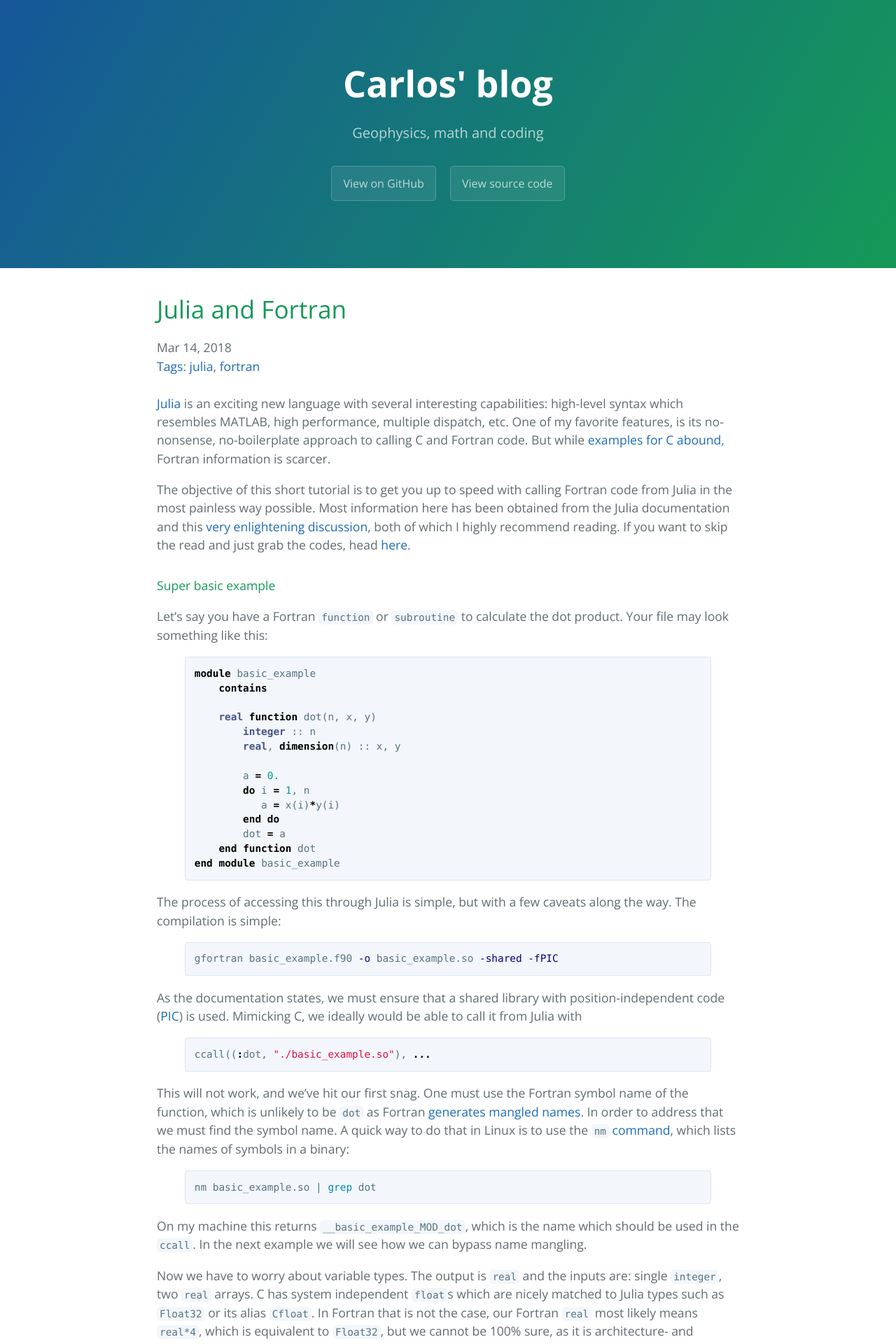
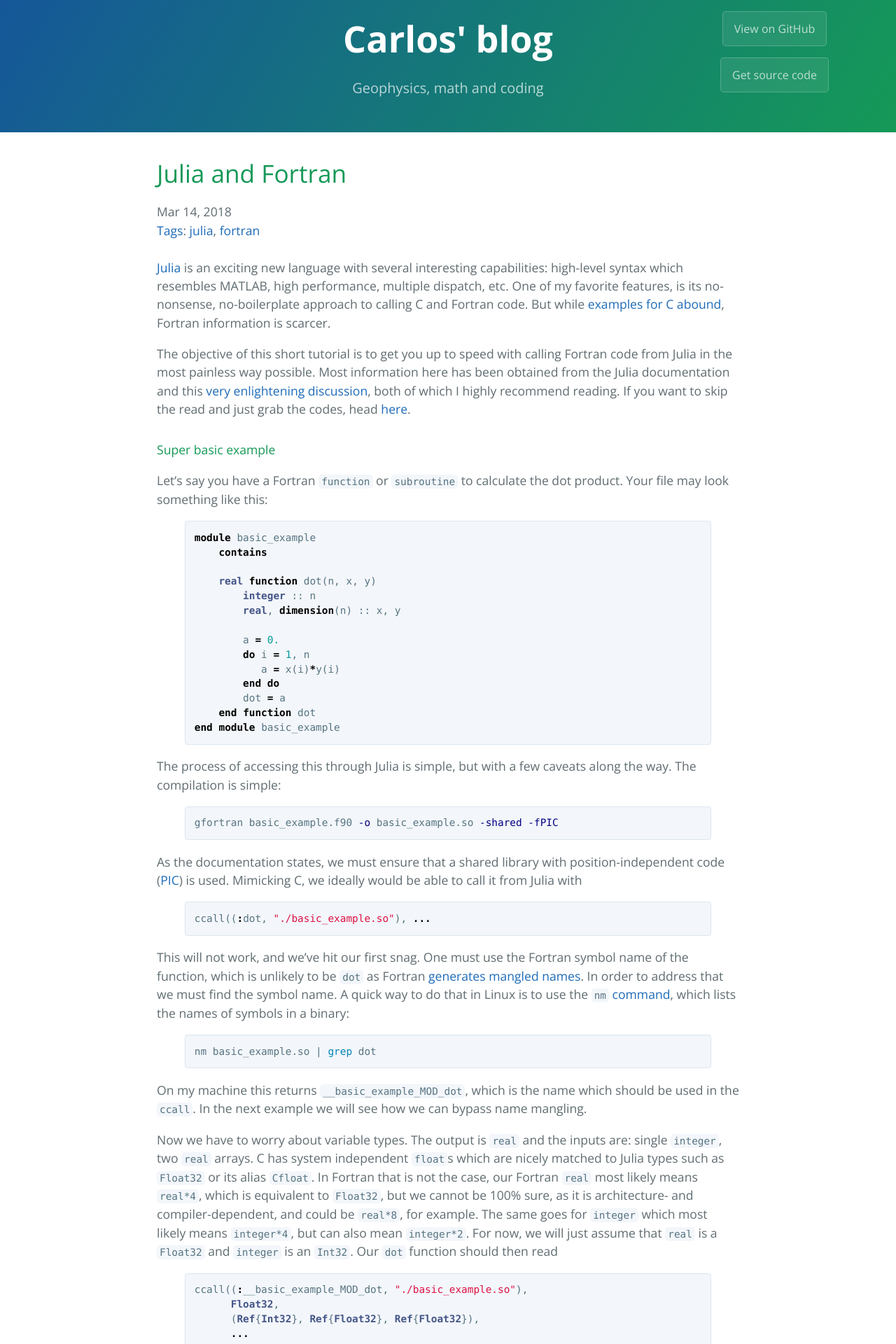
Before and after one commit to cako/blog, a Jekyll site: the page built from _posts/2018-03-14-julia-fortran.md, in a window 1280 px wide. Shown: the top 1920 px of the page at 70% size. Built offline with Jekyll 4.4.1, drawn with Linux system fonts in a browser that asks for light colours.

Commit message:
Smaller banner for posts

```diff
--- a/_includes/post-header.html
+++ b/_includes/post-header.html
@@ -1,9 +1,29 @@
-<section class="page-header">
-  <h1 class="project-name">{{ site.title }}</h1>
-  <h2 class="project-tagline">{{ site.description }}</h2>
-  <a href="{{ site.github }}" class="btn">View on GitHub</a>
-  {% assign codeurl = page.url | split: '/' | last %}
-  <a href="{{ site.github }}/blog/tree/master/codes/{{page.date|date:"%Y-%m-%d-"}}{{codeurl}}" class="btn">View source code</a>
-  <!--<a href="#" class="btn">Download .zip</a>-->
-  <!--<a href="#" class="btn">Download .tar.gz</a>-->
+<style>
+@media screen and (min-width: 42em) {
+        ul {
+        display: grid;
+        grid-template-columns: 1fr repeat(1, auto) 1fr;
+        grid-column-gap: 5px;
+        justify-items: center;
+    }
+
+    li:nth-child(1) { grid-column-start: 2; }
+    li:nth-child(2) { margin-left: auto; }
+}
+
+ul { padding: 0; margin: 0; list-style: none; }
+</style>
+
+<section class="post-page-header">
+<ul>
+    <li>
+        <h1 class="project-name"><a href="{{ site.url }}" style="color:white; text-decoration:none">{{ site.title }}</a></h1>
+        <h2 class="project-tagline">{{ site.description }}</h2>
+    </li>
+    <li>
+        <a href="{{ site.github }}" class="btn">View on GitHub</a>
+        <br>
+        <a href="{{ site.github }}/blog/tree/master/codes/{{page.date|date:"%Y-%m-%d-"}}{{codeurl}}" class="btn">Get source code</a>
+    </li>
+</ul>
 </section>
--- a/css/cayman.css
+++ b/css/cayman.css
@@ -139,6 +139,11 @@ a:hover { text-decoration: underline; }
 @media screen and (max-width: 42em) { .btn { display: block; width: 100%; padding: 0.75rem; font-size: 0.9rem; }
   .btn + .btn { margin-top: 1rem; margin-left: 0; } }
 
+.post-page-header { color: #fff; text-align: center; background-color: #159957; background-image: linear-gradient(120deg, #155799, #159957); }
+@media screen and (min-width: 64em) { .post-page-header { padding: 1rem 6rem; } }
+@media screen and (min-width: 42em) and (max-width: 64em) { .post-page-header { padding: 1rem 4rem; } }
+@media screen and (max-width: 42em) { .post-page-header { padding: 1rem 1rem; } }
+
 .page-header { color: #fff; text-align: center; background-color: #159957; background-image: linear-gradient(120deg, #155799, #159957); }
 @media screen and (min-width: 64em) { .page-header { padding: 5rem 6rem; } }
 @media screen and (min-width: 42em) and (max-width: 64em) { .page-header { padding: 3rem 4rem; } }
```
